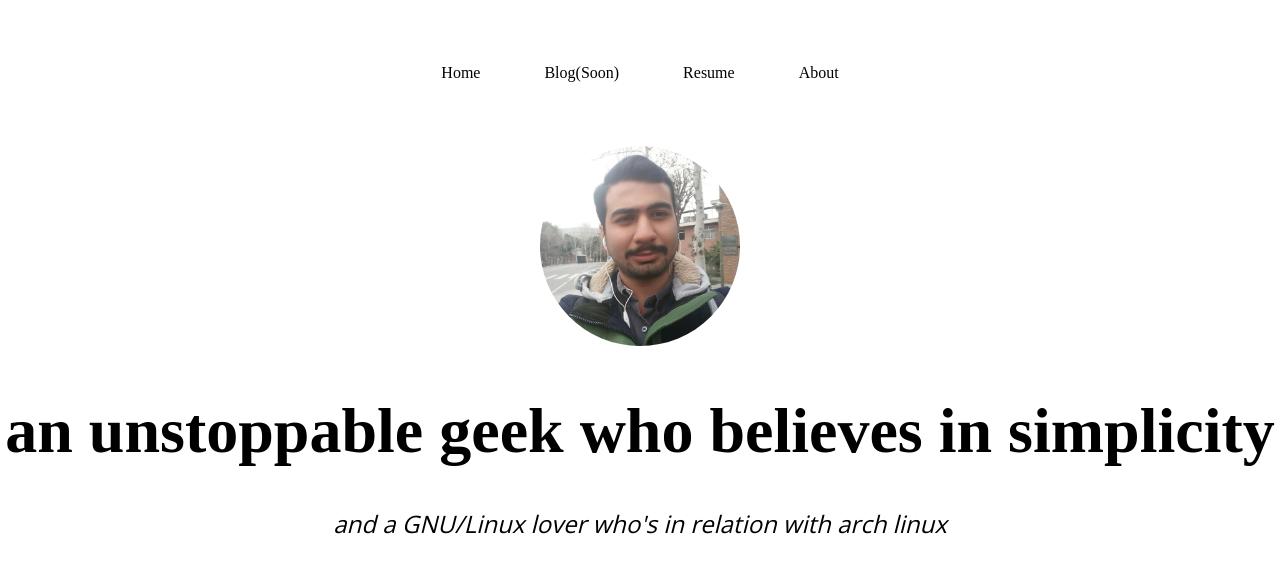
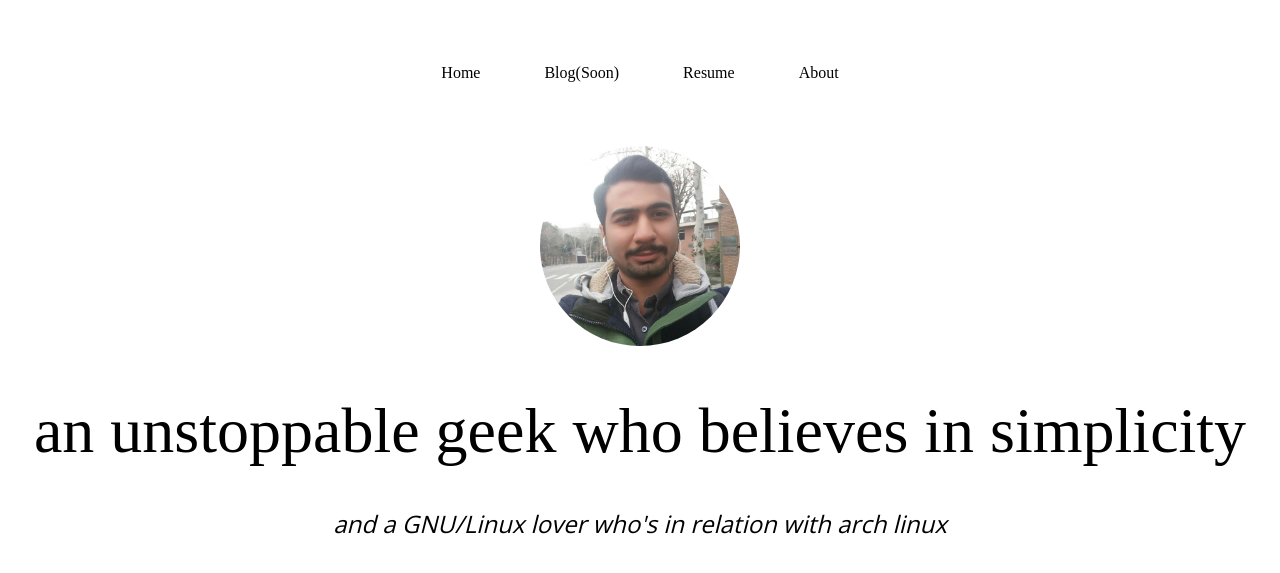
Before and after one commit to mansourmahboubi/mansourmahboubi.github.io, a Jekyll site: the page built from about.html, in a window 1280 px wide. Shown: the top 573 px of the page. Built offline with Jekyll 4.4.1, drawn with Linux system fonts in a browser that asks for light colours.

Commit message:
about h1 size fix

```diff
--- a/_layouts/about.html
+++ b/_layouts/about.html
@@ -5,7 +5,7 @@ layout: default
 <section class="home">
   <img src="img/me.jpg" class="me">
   <div class="name">
-    <h1 class="slideInLeft animated">an unstoppable geek who believes in simplicity</h1>
+    <h1 class="slideInLeft animated" style="font-weight: normal;font-size:1.5;">an unstoppable geek who believes in simplicity</h1>
   </div>
   <div class="info">
     <h2 class="slideInRight animated">and a GNU/Linux lover who's in relation with arch linux</h2>
```
